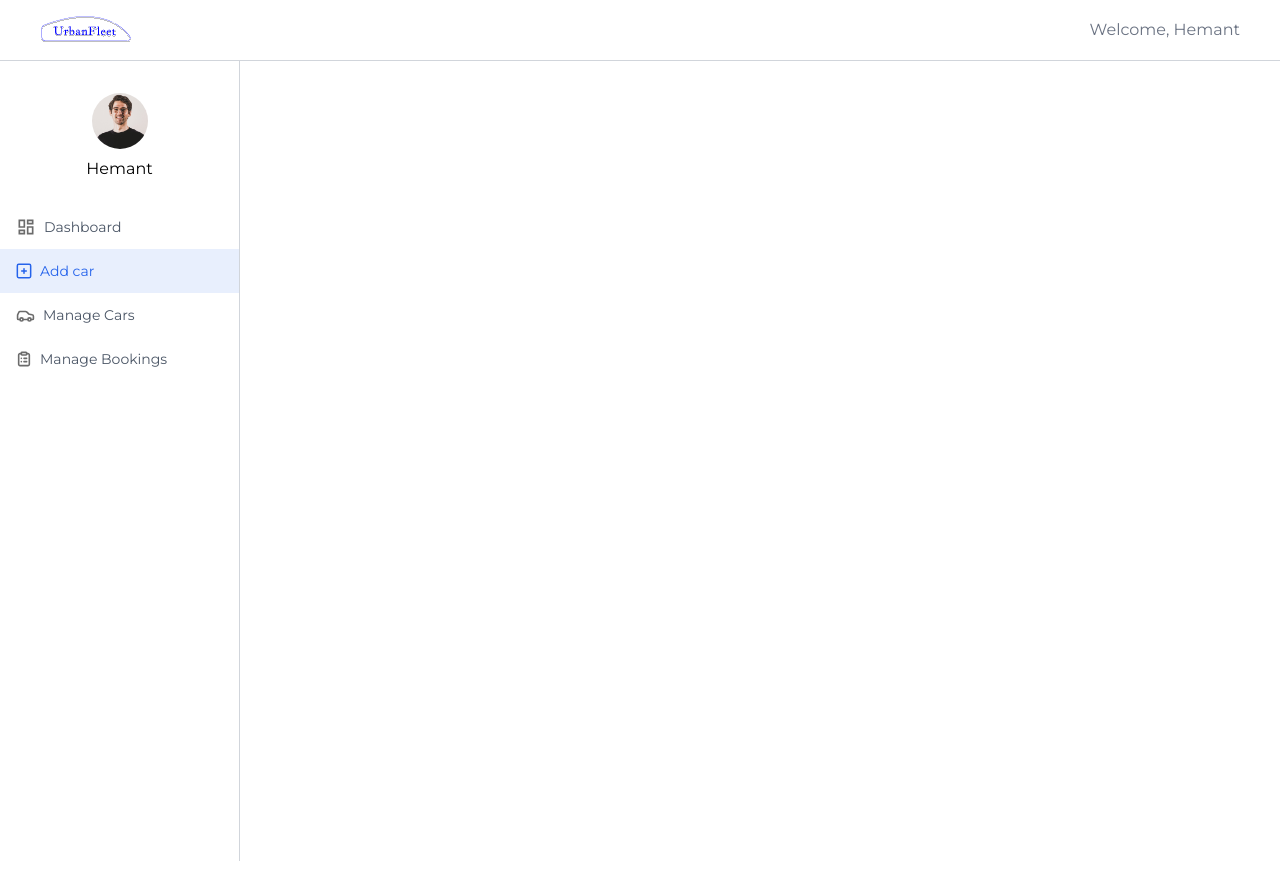
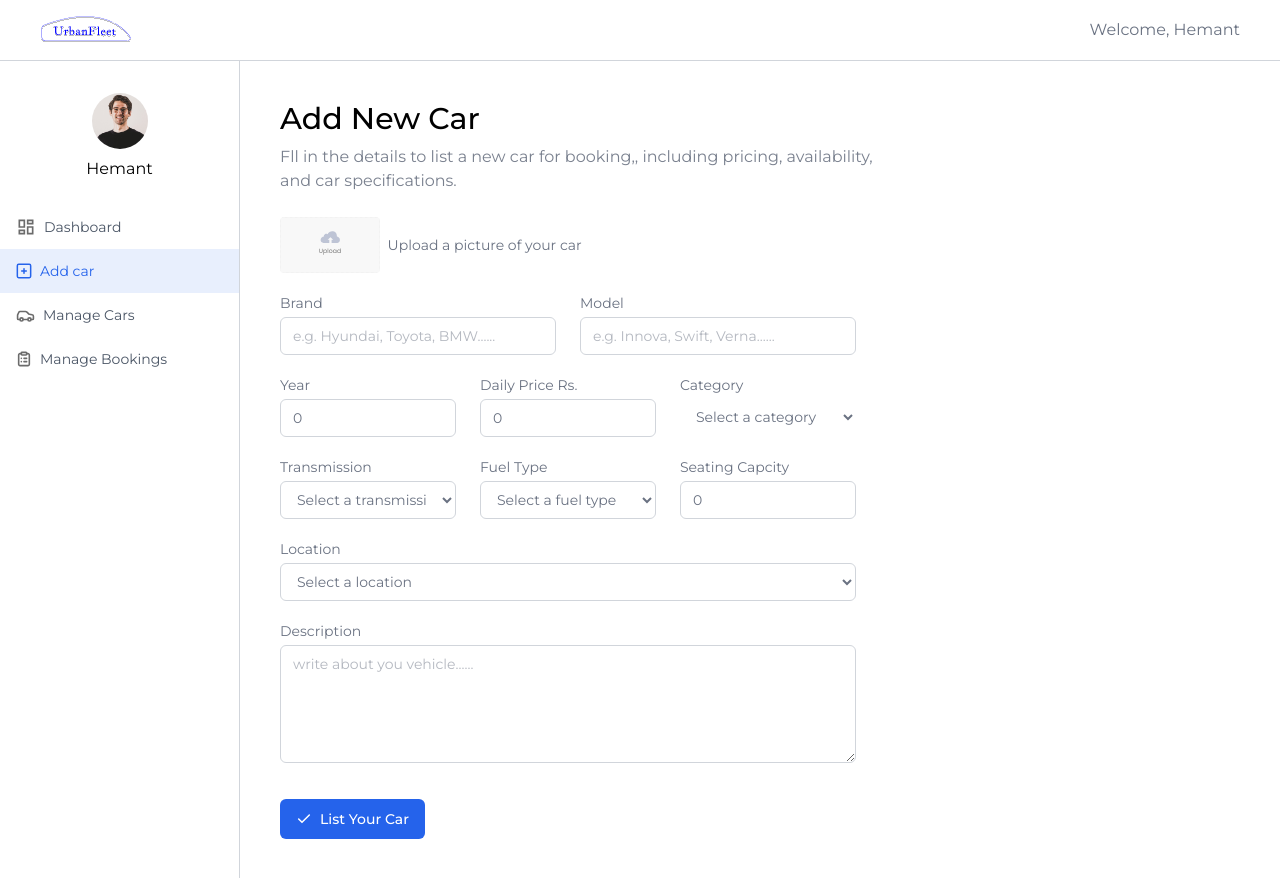
Before and after one commit to 8anu/UrbanFleet, a React (Vite) app in the folder client/: page /owner/add-car in a window 1280 px wide. Built offline with nearby package versions, Linux system fonts and the light colour scheme.

Commit message:
Added functionalities in dashboard

```diff
--- a/client/src/pages/Owner/AddCar.jsx
+++ b/client/src/pages/Owner/AddCar.jsx
@@ -1,9 +1,154 @@
-import React from 'react'
+import React, { useState } from 'react'
+import Title from '../../components/owner/Title'
+import { assets }from '../../assets/assets'
 
 const AddCar = () => {
+
+  const [image, setImage] = useState(null)
+  const [car, setCar] = useState({
+    brand: '',
+    model: '',
+    year: 0,
+    pricePerDay: 0,
+    category: '',
+    transmission: '',
+    fuel_type: '',
+    seating_capacity: 0,
+    location: '',
+    description: '',
+  })
+
+
+  const onSubmitHandler = async(e)=> {
+      e.preventDefault()
+  }
+
   return (
-    <div>
+    <div className='px-4 py-10 md:px-10 flex-1'>
 
+      <Title title='Add New Car' subtitle='Fll in the details to list a new car for booking,, including pricing, availability, and car specifications.' />
+
+
+      <form onSubmit={onSubmitHandler}
+      className='flex flex-col gap-5 text-gray-500 text-sm mt-6 max-w-xl'>
+
+        {/*Car Image*/}
+
+        <div className='flex items-center gap-2 w-full'>
+          <label htmlFor='car-image'>
+            <img src={image ? URL.createObjectURL(image) : assets.upload_icon} alt=""
+            className='h-14 rounded cursor-pointer'/>
+            <input type="file" id='car-image' accept='image/*' hidden
+            onChange={e=>setImage(e.target.files[0])}/>
+          </label>
+          <p className='text-sm text-gray-500'>Upload a picture of your car</p>
+        </div>
+
+        {/*Car brand and details */}
+
+        <div className='grid grid-cols-1 md:grid-cols-2 gap-6'>
+          <div className='flex flex-col w-full'>
+            <label>Brand</label>
+            <input type='text' placeholder='e.g. Hyundai, Toyota, BMW......' required
+             className='px-3 py-2 mt-1 border border-borderColor rounded-md outline-none' value={car.brand} onChange={e=> setCar({...car, brand: e.target.value})}/>
+          </div>
+
+
+         <div className='flex flex-col w-full'>
+            <label>Model</label>
+            <input type='text' placeholder='e.g. Innova, Swift, Verna......' required
+             className='px-3 py-2 mt-1 border border-borderColor rounded-md outline-none' value={car.model} onChange={e=> setCar({...car, model: e.target.value})}/>
+          </div>
+
+        </div>
+
+        {/* Car year, Price, Category */}
+
+        <div className='grid grid-cols-1 sm:grid-cols-2 md:grid-cols-3 gap-6'>
+           <div className='flex flex-col w-full'>
+            <label>Year</label>
+            <input type='number' placeholder='2025' required
+             className='px-3 py-2 mt-1 border border-borderColor rounded-md outline-none' value={car.year} onChange={e=> setCar({...car, year: e.target.value})}/>
+          </div>
+
+           <div className='flex flex-col w-full'>
+            <label>Daily Price Rs.</label>
+            <input type='number' placeholder='1800' required
+             className='px-3 py-2 mt-1 border border-borderColor rounded-md outline-none' value={car.pricePerDay} onChange={e=> setCar({...car, pricePerDay: e.target.value})}/>
+          </div>
+
+           <div className='flex flex-col w-full'>
+            <label>Category</label>
+            <select onChange={e=> setCar({...car, category: e.target.value})} value={car.category} className='px-3 py-2 mt-1 border-borderColor'>
+              <option value="">Select a category</option>
+              <option value="Sedan">Sedan</option>
+              <option value="SUV">SUV</option>
+              <option value="Van">Van</option>
+            </select>
+          </div>
+        </div>
+
+        {/* Transmission, Fuel type, Seating capacity */}
+
+        <div className='grid grid-cols-1 sm:grid-cols-2 md:grid-cols-3 gap-6'>
+            <div className='flex flex-col w-full'>
+            <label>Transmission</label>
+            <select onChange={e=> setCar({...car, transmission: e.target.value})} value={car.transmission} className='px-3 py-2 mt-1 border border-borderColor rounded-md outline-none'>
+              <option value="">Select a transmission</option>
+              <option value="Automatic">Automatic</option>
+              <option value="Semi-Automatic">Semi-Automatic</option>
+              <option value="Manual">Manual</option>
+            </select>
+            </div>
+
+            <div className='flex flex-col w-full'>
+            <label>Fuel Type</label>
+            <select onChange={e=> setCar({...car, fuel_type: e.target.value})} value={car.fuel_type} className='px-3 py-2 mt-1 border border-borderColor rounded-md outline-none'>
+              <option value="">Select a fuel type</option>
+              <option value="Gas">Gas</option>
+              <option value="Diesel">Diesel</option>
+              <option value="Petrol">Petrol</option>
+              <option value="Electric">Electric</option>
+              <option value="Hybrid">Hybrid</option>
+            </select>
+            </div>
+
+            <div className='flex flex-col w-full'>
+            <label>Seating Capcity</label>
+            <input type='number' placeholder='4' required
+             className='px-3 py-2 mt-1 border border-borderColor rounded-md outline-none' value={car.seating_capacity} onChange={e=> setCar({...car, seating_capacity: e.target.value})}/>
+          </div>
+        </div>
+
+        {/* Location and Description */}
+
+          <div className='flex flex-col w-full'>
+            <label>Location</label>
+            <select onChange={e=> setCar({...car, location: e.target.value})} value={car.location} className='px-3 py-2 mt-1 border border-borderColor rounded-md outline-none'>
+              <option value="">Select a location</option>
+              <option value="Delhi">Delhi</option>
+              <option value="Gurugram">Gurugram</option>
+              <option value="Mumbai">Mumbai</option>
+              <option value="Jaipur">Jaipur</option>
+              <option value="Bengaluru">Bengluru</option>
+              <option value="Ahmedabad">Ahmedabad</option>
+            </select>
+          </div>
+
+          <div className='flex flex-col w-full'>
+            <label>Description</label>
+            <textarea rows={5} type='number' placeholder='write about you vehicle......' required
+             className='px-3 py-2 mt-1 border border-borderColor rounded-md outline-none'
+              value={car.description} onChange={e=> setCar({...car, description: e.target.value})}> </textarea>
+          </div>
+
+
+        <button className='flex items-center gap-2 px-4 py-2.5 mt-4 bg-primary text-white rounded-md font-medium w-max cursor-pointer'>
+          <img src={assets.tick_icon} alt="" />
+          List Your Car
+        </button>
+
+      </form>
     </div>
   )
 }
```
